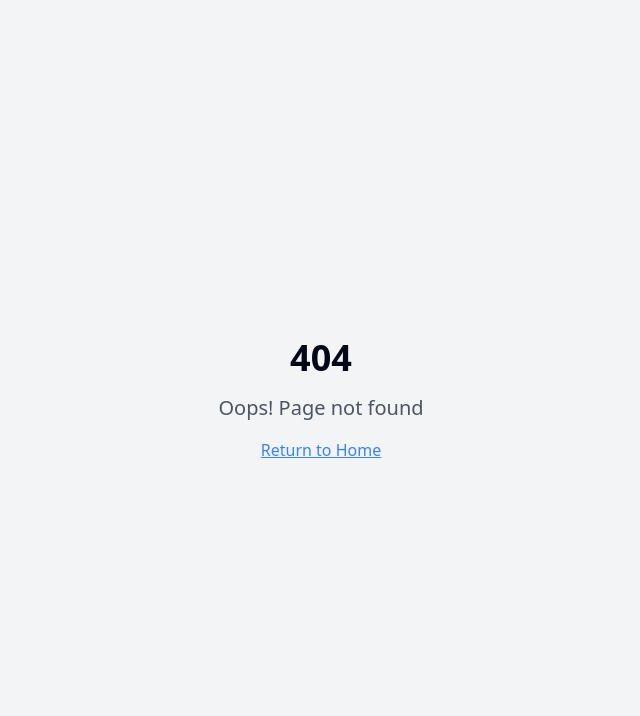
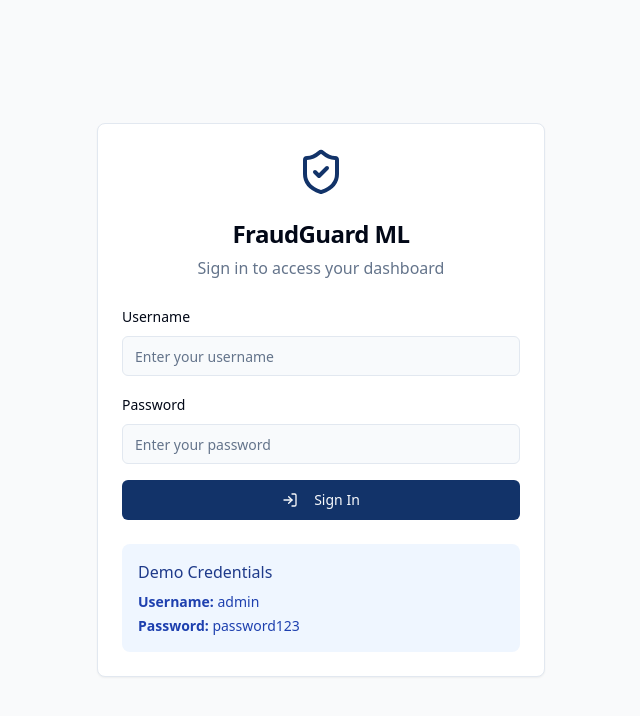
Before and after one commit to rakshatm/vigilant-financial-guard, a React (Vite) app: page /login in a window 1280 px wide. Before the commit this address had no page. Shown: the top 716 px of the page, without its empty margins (319-959 px from the left). Built offline with nearby package versions, Linux system fonts and the light colour scheme.

Commit message:
feat: Implement login/logout functionality
Adds a login page with username/password fields, redirects to the main page on successful login, and includes a logout button. Uses localStorage for storing login status and prevents unauthorized access to the main page.

```diff
--- a/src/App.tsx
+++ b/src/App.tsx
@@ -11,6 +11,8 @@ import Anomalies from "./pages/Anomalies";
 import Trends from "./pages/Trends";
 import ModelExplorer from "./pages/ModelExplorer";
 import Settings from "./pages/Settings";
+import Login from "./pages/Login";
+import ProtectedRoute from "./components/ProtectedRoute";
 
 const queryClient = new QueryClient();
 
@@ -21,13 +23,13 @@ const App = () => (
       <Sonner />
       <BrowserRouter>
         <Routes>
-          <Route path="/" element={<Index />} />
-          <Route path="/transactions" element={<Transactions />} />
-          <Route path="/anomalies" element={<Anomalies />} />
-          <Route path="/trends" element={<Trends />} />
-          <Route path="/model" element={<ModelExplorer />} />
-          <Route path="/settings" element={<Settings />} />
-          {/* ADD ALL CUSTOM ROUTES ABOVE THE CATCH-ALL "*" ROUTE */}
+          <Route path="/login" element={<Login />} />
+          <Route path="/" element={<ProtectedRoute><Index /></ProtectedRoute>} />
+          <Route path="/transactions" element={<ProtectedRoute><Transactions /></ProtectedRoute>} />
+          <Route path="/anomalies" element={<ProtectedRoute><Anomalies /></ProtectedRoute>} />
+          <Route path="/trends" element={<ProtectedRoute><Trends /></ProtectedRoute>} />
+          <Route path="/model" element={<ProtectedRoute><ModelExplorer /></ProtectedRoute>} />
+          <Route path="/settings" element={<ProtectedRoute><Settings /></ProtectedRoute>} />
           <Route path="*" element={<NotFound />} />
         </Routes>
       </BrowserRouter>
--- a/src/components/Header.tsx
+++ b/src/components/Header.tsx
@@ -1,6 +1,6 @@
 
 import React, { useState } from "react";
-import { Bell, Menu, ShieldCheck } from "lucide-react";
+import { Bell, Menu, ShieldCheck, LogOut } from "lucide-react";
 import { Button } from "@/components/ui/button";
 import {
   Tooltip,
@@ -8,6 +8,12 @@ import {
   TooltipProvider,
   TooltipTrigger,
 } from "@/components/ui/tooltip";
+import {
+  DropdownMenu,
+  DropdownMenuContent,
+  DropdownMenuItem,
+  DropdownMenuTrigger,
+} from "@/components/ui/dropdown-menu";
 import { useIsMobile } from "@/hooks/use-mobile";
 import { Link } from "react-router-dom";
 import {
@@ -17,10 +23,12 @@ import {
   NavigationMenuList,
   navigationMenuTriggerStyle,
 } from "@/components/ui/navigation-menu";
+import { useAuth } from "@/hooks/useAuth";
 
 const Header = () => {
   const isMobile = useIsMobile();
   const [isSidebarOpen, setIsSidebarOpen] = useState(!isMobile);
+  const { username, logout } = useAuth();
 
   return (
     <header className="bg-white dark:bg-gray-800 shadow-sm border-b border-gray-200 dark:border-gray-700 py-3 px-4 sm:px-6 lg:px-8">
@@ -85,14 +93,25 @@ const Header = () => {
               <TooltipContent>You have new alerts</TooltipContent>
             </Tooltip>
           </TooltipProvider>
-          <div className="flex items-center">
-            <div className="h-8 w-8 rounded-full bg-finance-primary flex items-center justify-center text-white">
-              <span className="text-sm font-medium">JD</span>
-            </div>
-            {!isMobile && (
-              <span className="ml-2 text-sm font-medium">John Doe</span>
-            )}
-          </div>
+
+          <DropdownMenu>
+            <DropdownMenuTrigger asChild>
+              <Button variant="ghost" className="flex items-center space-x-2">
+                <div className="h-8 w-8 rounded-full bg-finance-primary flex items-center justify-center text-white">
+                  <span className="text-sm font-medium">{username?.charAt(0).toUpperCase() || 'U'}</span>
+                </div>
+                {!isMobile && (
+                  <span className="text-sm font-medium">{username || 'User'}</span>
+                )}
+              </Button>
+            </DropdownMenuTrigger>
+            <DropdownMenuContent align="end">
+              <DropdownMenuItem onClick={logout} className="text-red-600">
+                <LogOut className="mr-2 h-4 w-4" />
+                Logout
+              </DropdownMenuItem>
+            </DropdownMenuContent>
+          </DropdownMenu>
         </div>
       </div>
 
--- /dev/null
+++ b/src/components/ProtectedRoute.tsx
@@ -0,0 +1,28 @@
+
+import React, { useEffect } from 'react';
+import { useNavigate } from 'react-router-dom';
+
+interface ProtectedRouteProps {
+  children: React.ReactNode;
+}
+
+const ProtectedRoute: React.FC<ProtectedRouteProps> = ({ children }) => {
+  const navigate = useNavigate();
+
+  useEffect(() => {
+    const isAuthenticated = localStorage.getItem('isAuthenticated') === 'true';
+    if (!isAuthenticated) {
+      navigate('/login');
+    }
+  }, [navigate]);
+
+  const isAuthenticated = localStorage.getItem('isAuthenticated') === 'true';
+
+  if (!isAuthenticated) {
+    return null; // or a loading spinner
+  }
+
+  return <>{children}</>;
+};
+
+export default ProtectedRoute;
--- /dev/null
+++ b/src/hooks/useAuth.tsx
@@ -0,0 +1,48 @@
+
+import { useState, useEffect } from 'react';
+import { useNavigate } from 'react-router-dom';
+
+export const useAuth = () => {
+  const [isAuthenticated, setIsAuthenticated] = useState(false);
+  const [username, setUsername] = useState('');
+  const navigate = useNavigate();
+
+  useEffect(() => {
+    const authStatus = localStorage.getItem('isAuthenticated') === 'true';
+    const storedUsername = localStorage.getItem('username') || '';
+
+    setIsAuthenticated(authStatus);
+    setUsername(storedUsername);
+  }, []);
+
+  const login = (user: string) => {
+    localStorage.setItem('isAuthenticated', 'true');
+    localStorage.setItem('username', user);
+    setIsAuthenticated(true);
+    setUsername(user);
+  };
+
+  const logout = () => {
+    localStorage.removeItem('isAuthenticated');
+    localStorage.removeItem('username');
+    setIsAuthenticated(false);
+    setUsername('');
+    navigate('/login');
+  };
+
+  const requireAuth = () => {
+    if (!isAuthenticated) {
+      navigate('/login');
+      return false;
+    }
+    return true;
+  };
+
+  return {
+    isAuthenticated,
+    username,
+    login,
+    logout,
+    requireAuth
+  };
+};
--- /dev/null
+++ b/src/pages/Login.tsx
@@ -0,0 +1,118 @@
+
+import React, { useState, useEffect } from 'react';
+import { useNavigate } from 'react-router-dom';
+import { Card, CardContent, CardHeader, CardTitle } from '@/components/ui/card';
+import { Button } from '@/components/ui/button';
+import { Input } from '@/components/ui/input';
+import { Label } from '@/components/ui/label';
+import { Alert, AlertDescription } from '@/components/ui/alert';
+import { ShieldCheck, LogIn } from 'lucide-react';
+import { useToast } from '@/hooks/use-toast';
+
+const Login = () => {
+  const [username, setUsername] = useState('');
+  const [password, setPassword] = useState('');
+  const [error, setError] = useState('');
+  const [isLoading, setIsLoading] = useState(false);
+  const navigate = useNavigate();
+  const { toast } = useToast();
+
+  // Demo credentials
+  const DEMO_USERNAME = 'admin';
+  const DEMO_PASSWORD = 'password123';
+
+  useEffect(() => {
+    // Check if user is already logged in
+    const isLoggedIn = localStorage.getItem('isAuthenticated') === 'true';
+    if (isLoggedIn) {
+      navigate('/');
+    }
+  }, [navigate]);
+
+  const handleLogin = (e: React.FormEvent) => {
+    e.preventDefault();
+    setIsLoading(true);
+    setError('');
+
+    // Simulate authentication delay
+    setTimeout(() => {
+      if (username === DEMO_USERNAME && password === DEMO_PASSWORD) {
+        localStorage.setItem('isAuthenticated', 'true');
+        localStorage.setItem('username', username);
+        toast({
+          title: "Login Successful",
+          description: "Welcome to FraudGuard ML Dashboard",
+        });
+        navigate('/');
+      } else {
+        setError('Invalid username or password');
+      }
+      setIsLoading(false);
+    }, 1000);
+  };
+
+  return (
+    <div className="min-h-screen bg-gray-50 dark:bg-gray-900 flex items-center justify-center p-4">
+      <Card className="w-full max-w-md">
+        <CardHeader className="text-center">
+          <div className="flex items-center justify-center mb-4">
+            <ShieldCheck className="h-12 w-12 text-primary" />
+          </div>
+          <CardTitle className="text-2xl font-bold">FraudGuard ML</CardTitle>
+          <p className="text-muted-foreground">Sign in to access your dashboard</p>
+        </CardHeader>
+        <CardContent>
+          <form onSubmit={handleLogin} className="space-y-4">
+            <div className="space-y-2">
+              <Label htmlFor="username">Username</Label>
+              <Input
+                id="username"
+                type="text"
+                value={username}
+                onChange={(e) => setUsername(e.target.value)}
+                placeholder="Enter your username"
+                required
+              />
+            </div>
+            <div className="space-y-2">
+              <Label htmlFor="password">Password</Label>
+              <Input
+                id="password"
+                type="password"
+                value={password}
+                onChange={(e) => setPassword(e.target.value)}
+                placeholder="Enter your password"
+                required
+              />
+            </div>
+
+            {error && (
+              <Alert className="border-destructive">
+                <AlertDescription className="text-destructive">{error}</AlertDescription>
+              </Alert>
+            )}
+
+            <Button
+              type="submit"
+              className="w-full"
+              disabled={isLoading}
+            >
+              <LogIn className="mr-2 h-4 w-4" />
+              {isLoading ? 'Signing in...' : 'Sign In'}
+            </Button>
+          </form>
+
+          <div className="mt-6 p-4 bg-blue-50 dark:bg-blue-900/20 rounded-lg">
+            <h4 className="font-medium text-blue-900 dark:text-blue-100 mb-2">Demo Credentials</h4>
+            <div className="text-sm text-blue-800 dark:text-blue-200 space-y-1">
+              <div><strong>Username:</strong> admin</div>
+              <div><strong>Password:</strong> password123</div>
+            </div>
+          </div>
+        </CardContent>
+      </Card>
+    </div>
+  );
+};
+
+export default Login;
```
